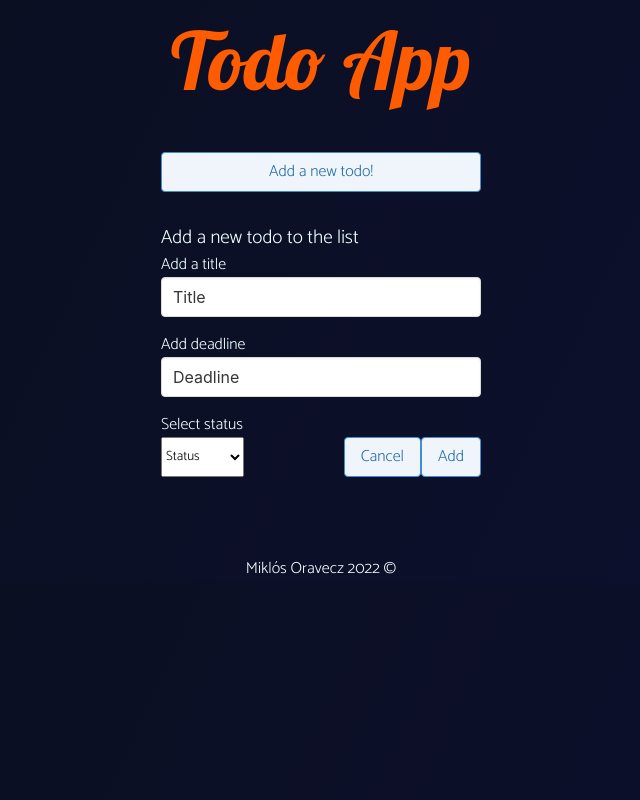
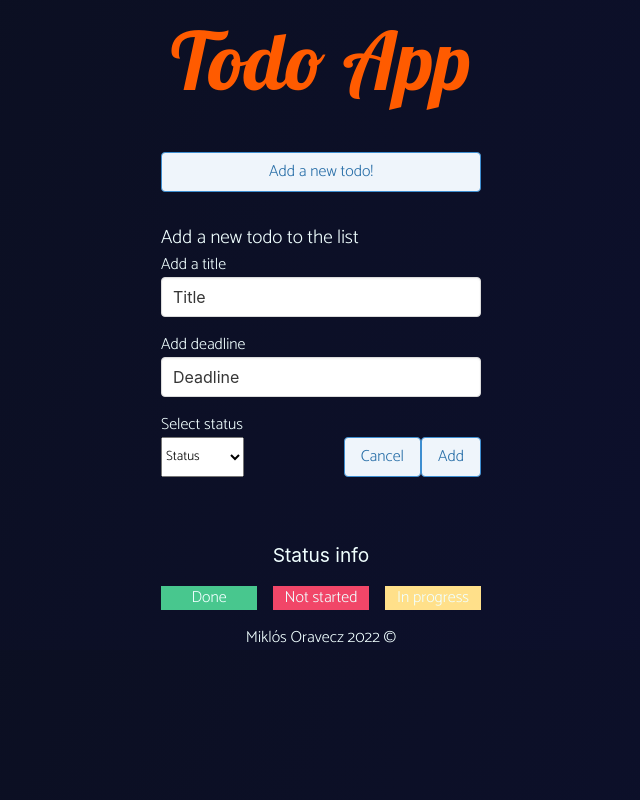
Before and after one commit to miklosoravecz/todoApp, a React (Create React App) app: page / in a window 1280 px wide. Shown: the whole page, without its empty margins (319-959 px from the left). Built offline with nearby package versions, Linux system fonts and the light colour scheme.

Commit message:
Info component created

```diff
--- /dev/null
+++ b/src/components/Info/Info.css
@@ -0,0 +1,37 @@
+.info-title {
+	display: flex;
+	flex-direction: row;
+	justify-content: center;
+	margin-bottom: 1rem;
+	font-size: larger;
+}
+.info {
+	display: flex;
+	flex-direction: row;
+	justify-content: space-between;
+	min-width: 320px;
+	max-width: 480px;
+	font-family: var(--text-font);
+}
+
+.info-done {
+	display: flex;
+	align-items: center;
+	justify-content: center;
+	flex-basis: 30%;
+	background-color: var(--green);
+}
+.info-not-started {
+	display: flex;
+	align-items: center;
+	justify-content: center;
+	flex-basis: 30%;
+	background-color: var(--error);
+}
+.info-in-progress {
+	display: flex;
+	align-items: center;
+	justify-content: center;
+	flex-basis: 30%;
+	background-color: var(--yellow);
+}
--- /dev/null
+++ b/src/components/Info/index.js
@@ -0,0 +1,17 @@
+import React from "react"
+import "./Info.css"
+
+export const Info = ({children, cls, type, func}) => {
+	return (
+		<>
+			<div>
+				<h2 className="info-title">Status info</h2>
+			</div>
+			<div className="info">
+				<div className="info-done">Done</div>
+				<div className="info-not-started">Not started</div>
+				<div className="info-in-progress">In progress</div>
+			</div>
+		</>
+	)
+}
--- a/src/components/Page/index.js
+++ b/src/components/Page/index.js
@@ -4,6 +4,7 @@ import {Footer} from "../Footer/index"
 import {Header} from "../Header/index"
 import {List} from "../List"
 import {Modal} from "../Modal"
+import {Info} from "../Info"
 import "./Page.css"
 import {v4 as uuidv4} from "uuid"
 
@@ -54,6 +55,7 @@ export const Page = () => {
 				<Button cls="page-add-btn">Add a new todo!</Button>
 				<Modal addItem={addItem} validationError={validationError} />
 				<List list={list} deleteItem={deleteItem} editItem={editItem} />
+				<Info />
 			</main>
 			<Footer />
 		</div>
--- a/src/properties.css
+++ b/src/properties.css
@@ -12,6 +12,8 @@
 	--dark-text: rgb(20, 20, 20);
 	--title-text: #ff5b00;
 	--error: rgb(241, 70, 104);
+	--green: rgb(72, 199, 142);
+	--yellow: rgb(255, 224, 138);
 
 	/*fonts*/
 	--title-font: "Lobster", cursive;
```
